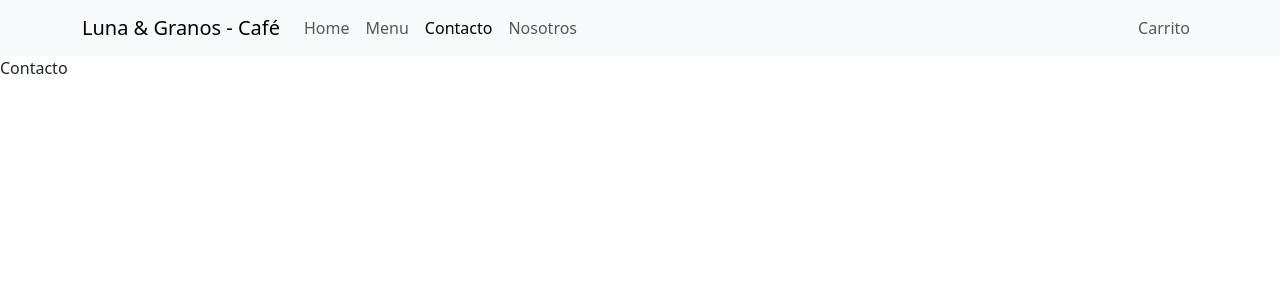
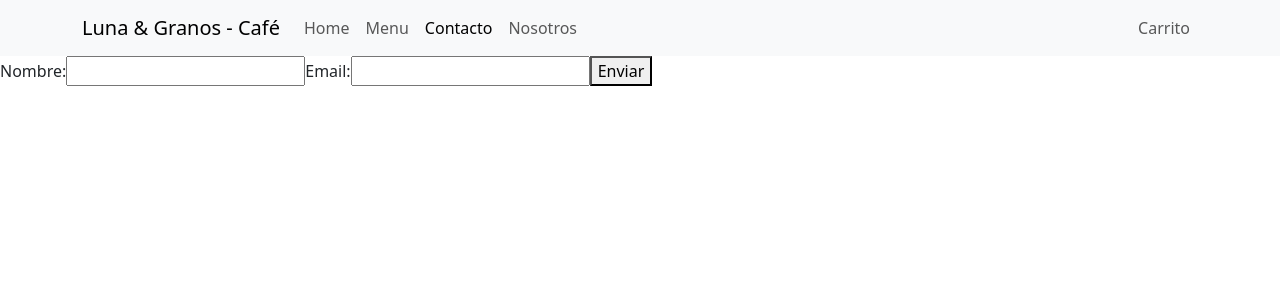
Before and after one commit to PiketeroJunior/TP-CIU-Grupo-4, a React (Vite) app in the folder trabajociu/: page /contacto in a window 1280 px wide. Shown: the top 300 px of the page. Built offline with nearby package versions, Linux system fonts and the light colour scheme; a web font is replaced by a local one.

Commit message:
Contacto-forms

```diff
--- a/trabajociu/src/pages/Contacto.jsx
+++ b/trabajociu/src/pages/Contacto.jsx
@@ -1,7 +1,57 @@
-import React from 'react'
+import React from 'react';
 
 export default function Contacto() {
+  // const [nombre, setNombre] = React.useState("")
+  // const [email, setEmail] = React.useState("");
+  // const navigate = navigate();
+
+  const [formulario, setFormulario] = React.useState({
+    nombre: "",
+    email: "",
+  })
+
+  const [error, setError] = React.useState("");
+  const [enviado, setEnviado] = React.useState(false);
+
+  const manejarCambio = (e) => {
+    const { name, value } = e.target;
+    setFormulario({
+      ...formulario,
+      [name]: value //Accedo al valor de la variable name (nombre o email) y le asigno el value
+    })
+  }
+
+  const manejarSubmit = (e) => {
+    e.preventDefault();
+    if (formulario.nombre.trim()){
+      setError("El nombre es obligatorio");
+      setEnviado(false);
+      return;
+    }
+
+    if (!formulario.email.includes("@")){
+      setError("El email debe ser válido");
+      setEnviado(false);
+      return;
+    }
+
+
+    setError("");
+    setEnviado(true);
+
+    console.log("Datos enviados: ", formulario);
+  }
+
+  //Podemos probar lo de llevar a una pagina de formulario exitoso
   return (
-    <div>Contacto</div>
+    <form onSubmit={manejarSubmit}>
+      <label>Nombre:</label>
+      <input type="text" name="nombre" value={formulario.nombre} onChange={manejarCambio}/>
+      <label>Email:</label>
+      <input type="email" name="email" value={formulario.email} onChange={manejarCambio}/>
+      <button type="submit">Enviar</button>
+      { error && <p style={{color: "red"}}>{error}</p> }
+      { enviado && <p style={{color: "green"}}>Formulario enviado con éxito</p> }
+    </form>
   )
 }
```
